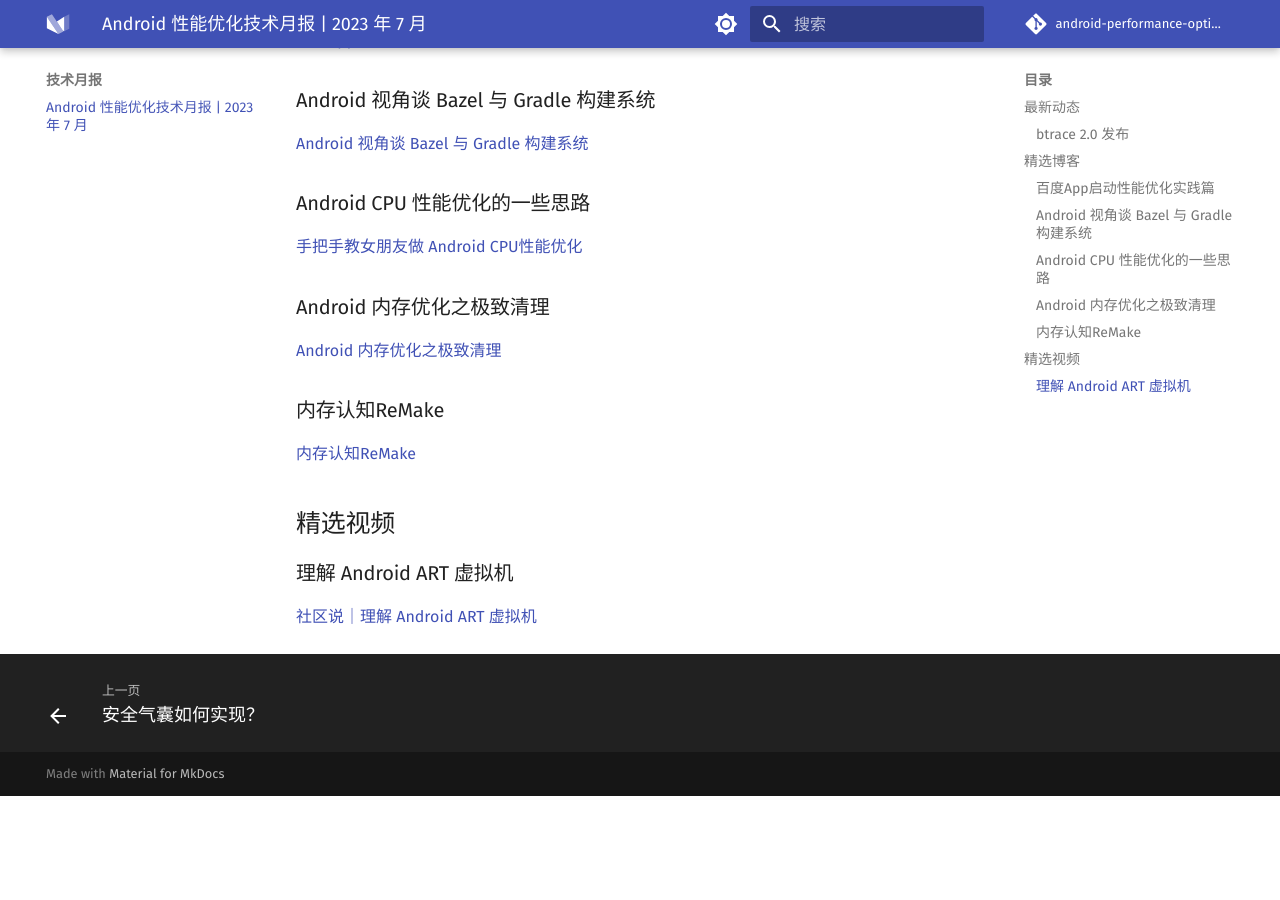
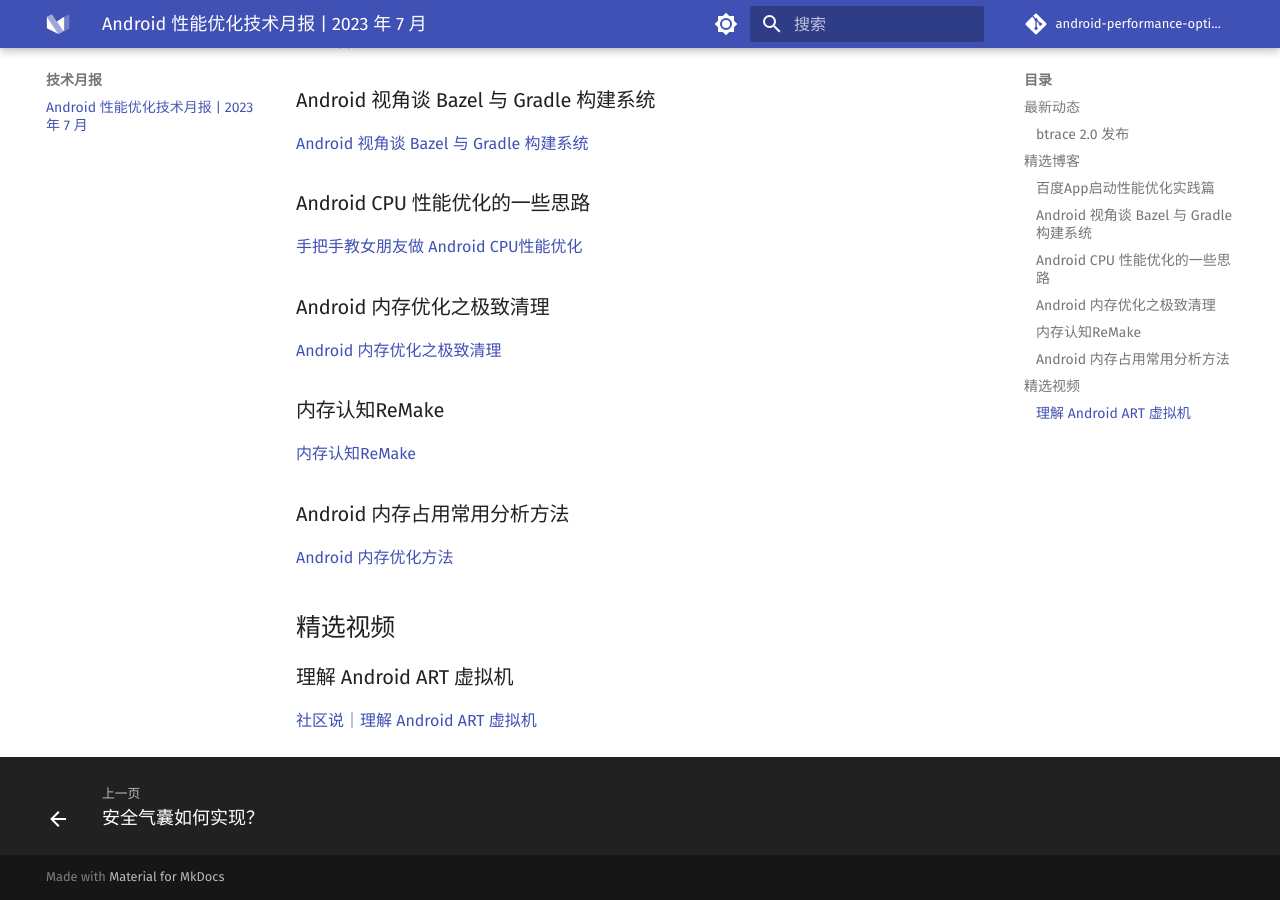
Before and after one commit to android-performance-optimization/homepage, an MkDocs documentation site: the page built from docs/news/news-2023-07.md, in a window 1280 px wide and 900 px high, scrolled down 948 px. Built offline with MkDocs 1.6.1 and Material for MkDocs 9.7.7, drawn with Linux system fonts in a browser that asks for light colours; comment, search, counter and statistics services are not loaded; before the commit the page ends 1744 px from its top, so only the background shows below that.

Commit message:
MOD: resouces

```diff
--- a/docs/news/news-2023-07.md
+++ b/docs/news/news-2023-07.md
@@ -29,6 +29,9 @@ btrace 是字节开源的高性能 Trace 工具，比起 systrace 或者 profile
 ### 内存认知ReMake
 [内存认知ReMake](https://wenjie.store/archives/memory-knowledge-remake)
 
+### Android 内存占用常用分析方法
+[Android 内存优化方法](http://light3moon.com/2020/12/07/Android%20%E5%86%85%E5%AD%98%E4%BC%98%E5%8C%96%E6%96%B9%E6%B3%95/)
+
 ## 精选视频
 ### 理解 Android ART 虚拟机
 [社区说｜理解 Android ART 虚拟机](https://www.bilibili.com/video/BV1zM4y1j7yB/)
```
Also changed, not shown: docs/resource/index.md (+1 -0 lines).
